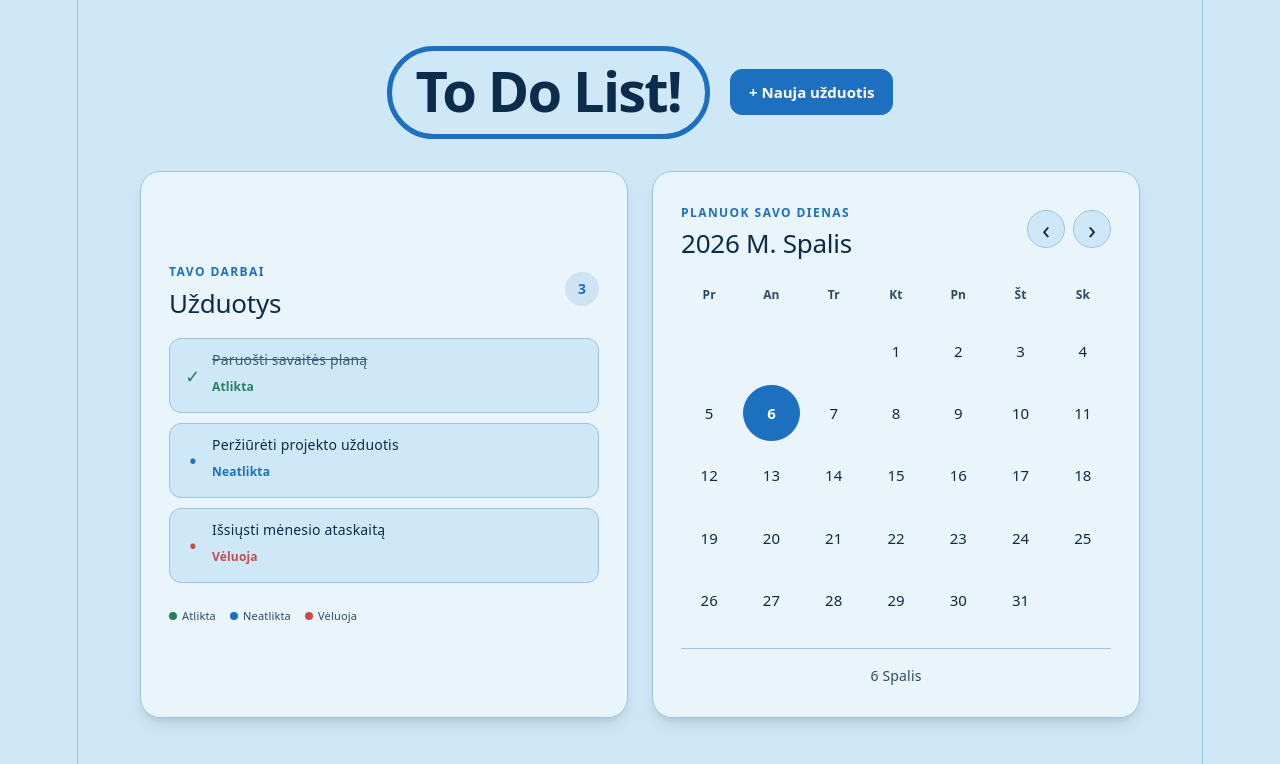
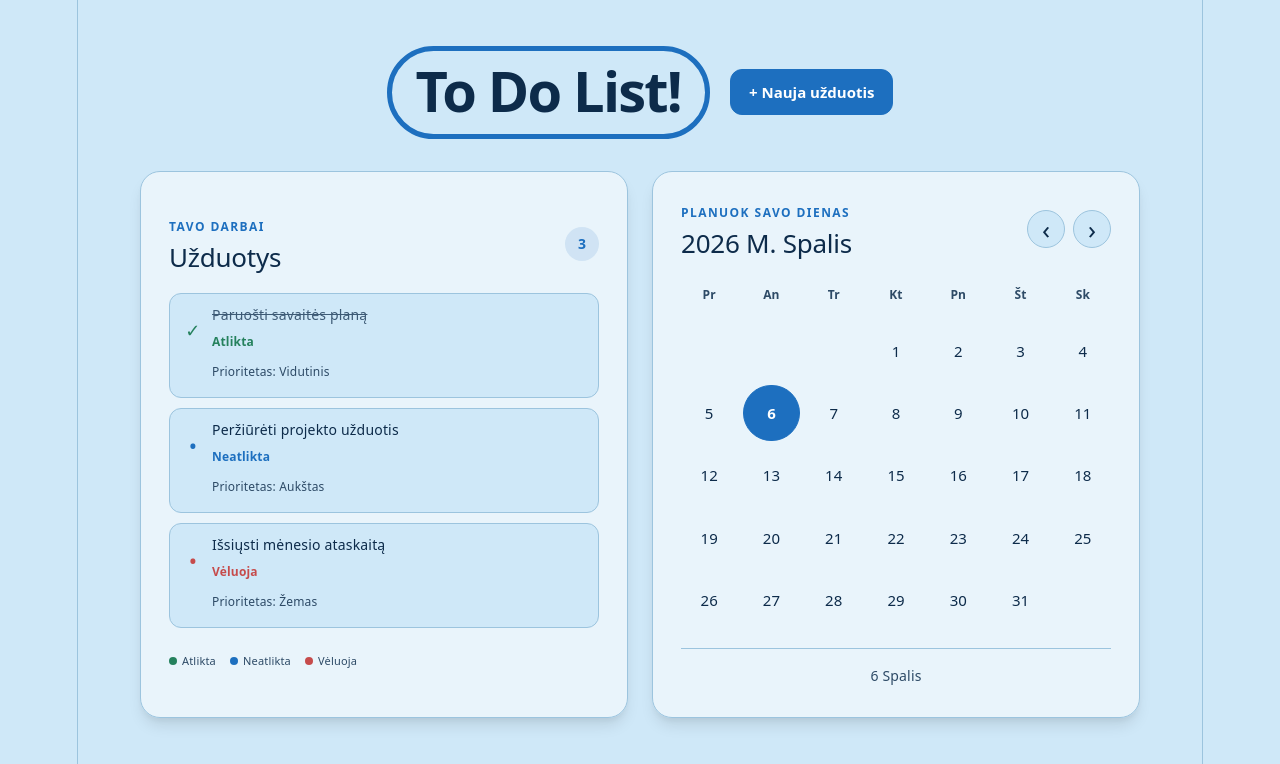
Before and after one commit to vytautasmurauskas8-oss/terminal_praktika, a React (Vite) app: page / in a window 1280 px wide. Shown: the top 764 px of the page. Built offline with nearby package versions, Linux system fonts and the light colour scheme.

Commit message:
susieta uzduotis su kalendoriaus data

```diff
--- a/src/AddTask.jsx
+++ b/src/AddTask.jsx
@@ -1,9 +1,9 @@
 import { useState } from 'react'
 import './AddTask.css'
 
-function AddTask({ onBack, onAddTask }) {
+function AddTask({ onBack, onAddTask, initialDate = '' }) {
   const [title, setTitle] = useState('')
-  const [date, setDate] = useState('')
+  const [date, setDate] = useState(initialDate)
   const [priority, setPriority] = useState('Vidutinis')
   const [errors, setErrors] = useState({ title: '', date: '' })
 
--- a/src/App.css
+++ b/src/App.css
@@ -107,6 +107,7 @@
 .task-indicator { grid-row: span 2; font-size: 18px; font-weight: 700; text-align: center; }
 .task-title { color: var(--text-h); font-size: 14px; line-height: 1.35; }
 .task-status { font-size: 12px; font-weight: 700; }
+.task-priority { grid-column: 2; color: var(--text); font-size: 12px; }
 .task-done .task-indicator, .task-done .task-status { color: #25815d; }
 .task-pending .task-indicator, .task-pending .task-status { color: var(--accent); }
 .task-overdue .task-indicator, .task-overdue .task-status { color: #c64b4b; }
@@ -118,6 +119,7 @@
 .legend-done { background: #25815d; }
 .legend-pending { background: var(--accent); }
 .legend-overdue { background: #c64b4b; }
+.task-empty-state { padding: 18px 12px; border: 1px dashed var(--border); border-radius: 12px; color: var(--text); font-size: 14px; text-align: center; }
 
 .calendar-section { width: 100%; margin: 0; }
 
--- a/src/App.jsx
+++ b/src/App.jsx
@@ -3,11 +3,12 @@ import './App.css'
 import AddTask from './AddTask.jsx'
 
 const monthNames = new Intl.DateTimeFormat('lt-LT', { month: 'long', year: 'numeric' })
+const fullDateFormat = new Intl.DateTimeFormat('en-CA', { year: 'numeric', month: '2-digit', day: '2-digit' })
 const weekDays = ['Pr', 'An', 'Tr', 'Kt', 'Pn', 'Št', 'Sk']
 const initialTasks = [
-  { id: 1, title: 'Paruošti savaitės planą', status: 'done', label: 'Atlikta' },
-  { id: 2, title: 'Peržiūrėti projekto užduotis', status: 'pending', label: 'Neatlikta' },
-  { id: 3, title: 'Išsiųsti mėnesio ataskaitą', status: 'overdue', label: 'Vėluoja' },
+  { id: 1, title: 'Paruošti savaitės planą', date: '2026-10-06', priority: 'Vidutinis', status: 'done', label: 'Atlikta' },
+  { id: 2, title: 'Peržiūrėti projekto užduotis', date: '2026-10-06', priority: 'Aukštas', status: 'pending', label: 'Neatlikta' },
+  { id: 3, title: 'Išsiųsti mėnesio ataskaitą', date: '2026-10-06', priority: 'Žemas', status: 'overdue', label: 'Vėluoja' },
 ]
 
 function App() {
@@ -16,6 +17,10 @@ function App() {
   const [selectedDate, setSelectedDate] = useState(today.getDate())
   const [currentPage, setCurrentPage] = useState('home')
   const [tasks, setTasks] = useState(initialTasks)
+  const selectedDateValue = selectedDate
+    ? fullDateFormat.format(new Date(displayedMonth.getFullYear(), displayedMonth.getMonth(), selectedDate))
+    : null
+  const selectedTasks = tasks.filter((task) => task.date === selectedDateValue)
 
   const addTask = ({ title, date, priority }) => {
     setTasks((currentTasks) => {
@@ -48,7 +53,7 @@ function App() {
   const days = [...Array(firstWeekday).fill(null), ...Array.from({ length: daysInMonth }, (_, index) => index + 1)]
 
   if (currentPage === 'add-task') {
-    return <AddTask onBack={() => setCurrentPage('home')} onAddTask={addTask} />
+    return <AddTask onBack={() => setCurrentPage('home')} onAddTask={addTask} initialDate={selectedDateValue ?? ''} />
   }
 
   return (
@@ -65,24 +70,29 @@ function App() {
           <div className="tasks-heading">
             <div>
               <p className="eyebrow">Tavo darbai</p>
-              <h2 id="tasks-heading">Užduotys</h2>
+              <h2 id="tasks-heading">{selectedDate ? 'Užduotys' : 'Pasirink dieną'}</h2>
             </div>
-            <span className="task-count">{tasks.length}</span>
+            {selectedDate && <span className="task-count">{selectedTasks.length}</span>}
           </div>
-          <ul className="task-list">
-            {tasks.map((task) => (
+          {selectedTasks.length > 0 ? (
+            <ul className="task-list">
+            {selectedTasks.map((task) => (
               <li className={`task-item task-${task.status}`} key={task.id}>
                 <span className="task-indicator" aria-hidden="true">{task.status === 'done' ? '✓' : '•'}</span>
                 <span className="task-title">{task.title}</span>
                 <span className="task-status">{task.label}</span>
+                <span className="task-priority">Prioritetas: {task.priority}</span>
               </li>
             ))}
-          </ul>
-          <div className="task-legend" aria-label="Užduočių būsenos">
+            </ul>
+          ) : (
+            <p className="task-empty-state">{selectedDate ? 'Šiai dienai užduočių nėra.' : 'Pasirink kalendoriuje dieną.'}</p>
+          )}
+          {selectedTasks.length > 0 && <div className="task-legend" aria-label="Užduočių būsenos">
             <span><i className="legend-dot legend-done" />Atlikta</span>
             <span><i className="legend-dot legend-pending" />Neatlikta</span>
             <span><i className="legend-dot legend-overdue" />Vėluoja</span>
-          </div>
+          </div>}
         </aside>
 
       <section className="calendar-section" aria-label="Kalendorius">
```
Also changed, not shown: 1 other file (tests, documents, lock files or other folders).
